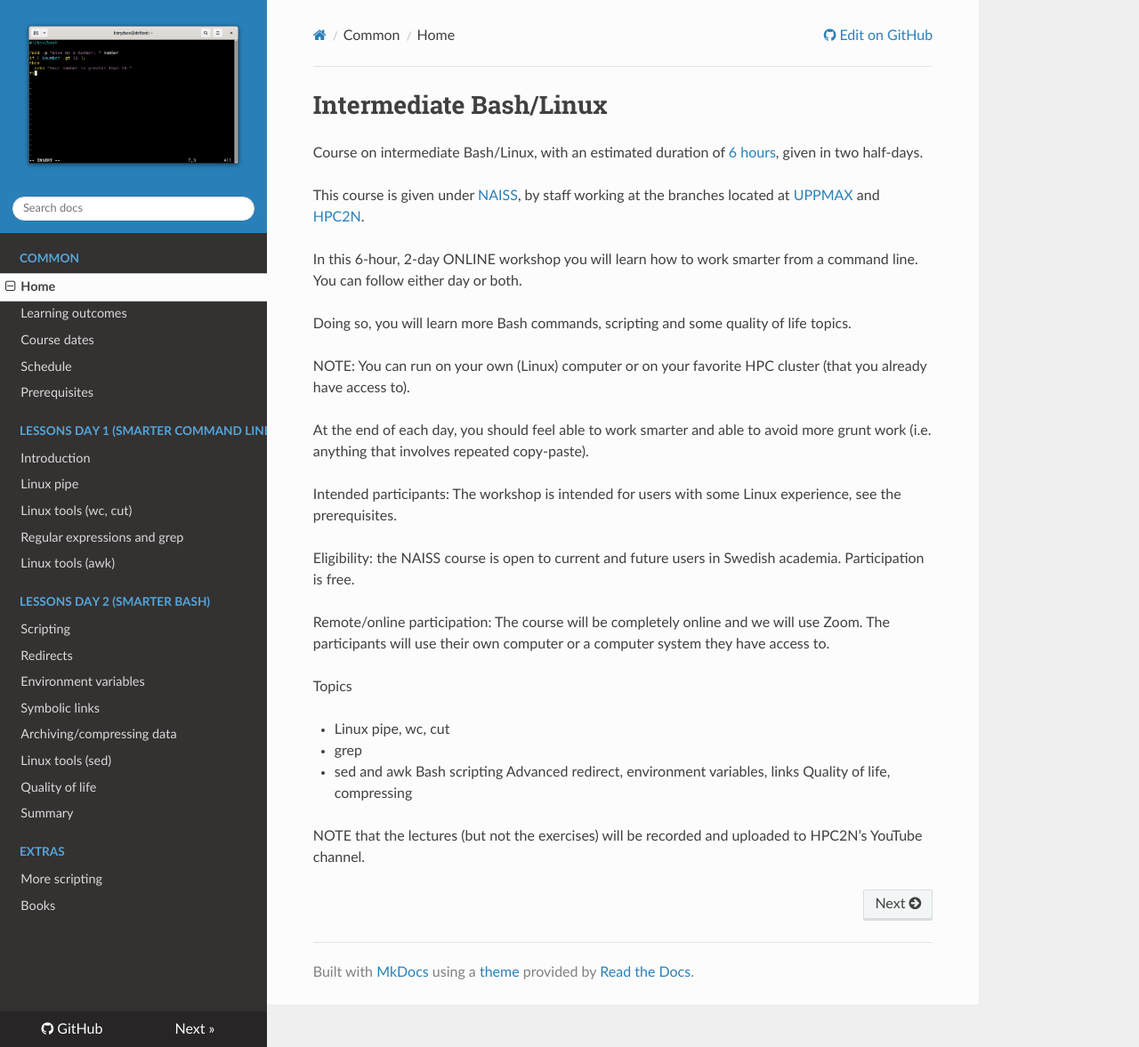
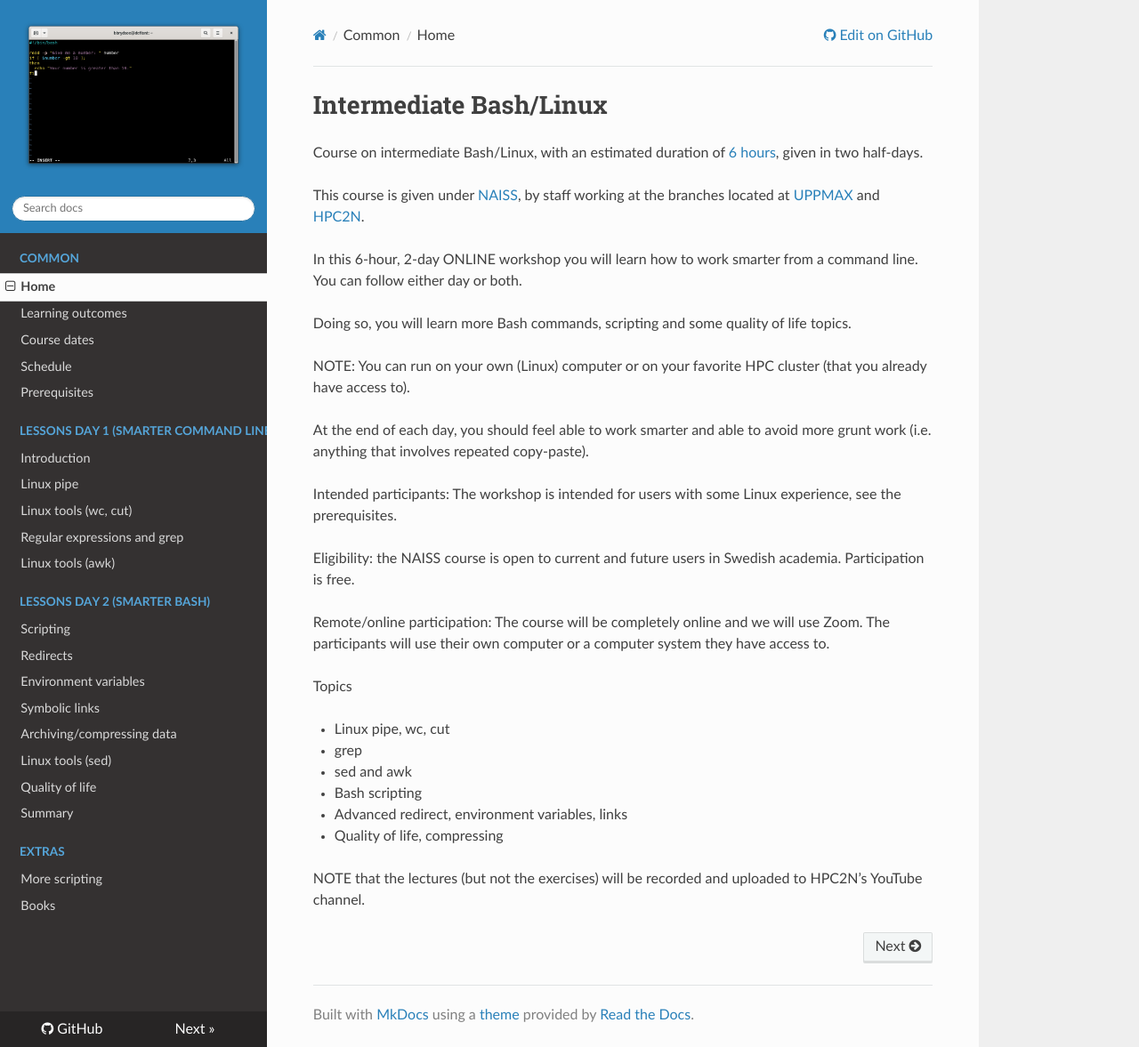
Before and after one commit to UPPMAX/linux-command-line-201, an MkDocs documentation site: the page built from docs/index.md, in a window 1280 px wide and 1177 px high. Shown: the whole window at 89% size. Built offline with MkDocs 1.6.1, drawn with Linux system fonts in a browser that asks for light colours; nearby versions of some CDN libraries.

Commit message:
Updating the info on the course

```diff
--- a/docs/index.md
+++ b/docs/index.md
@@ -25,8 +25,8 @@ Topics
 - Linux pipe, wc, cut
 - grep
 - sed and awk
-    Bash scripting
-    Advanced redirect, environment variables, links
-    Quality of life, compressing
+- Bash scripting
+- Advanced redirect, environment variables, links
+- Quality of life, compressing
 
 NOTE that the lectures (but not the exercises) will be recorded and uploaded to HPC2N's YouTube channel.
```
